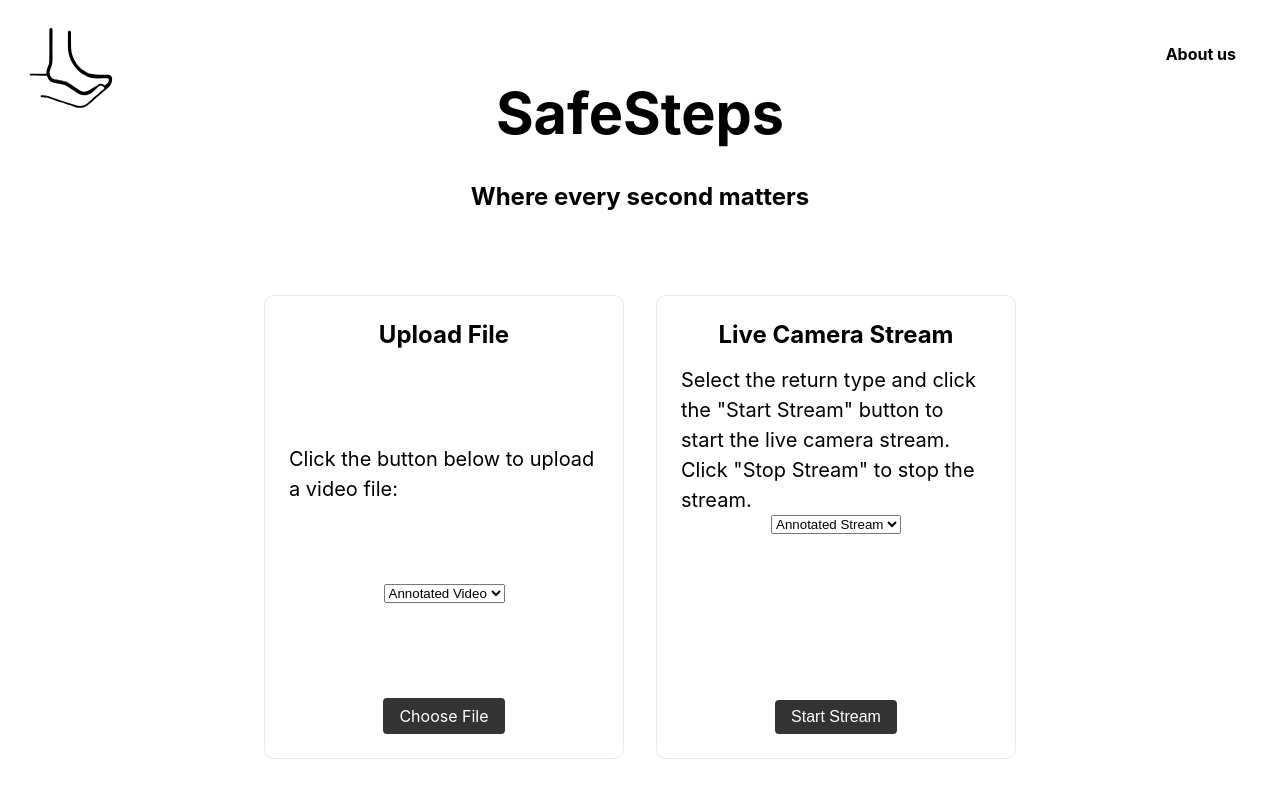
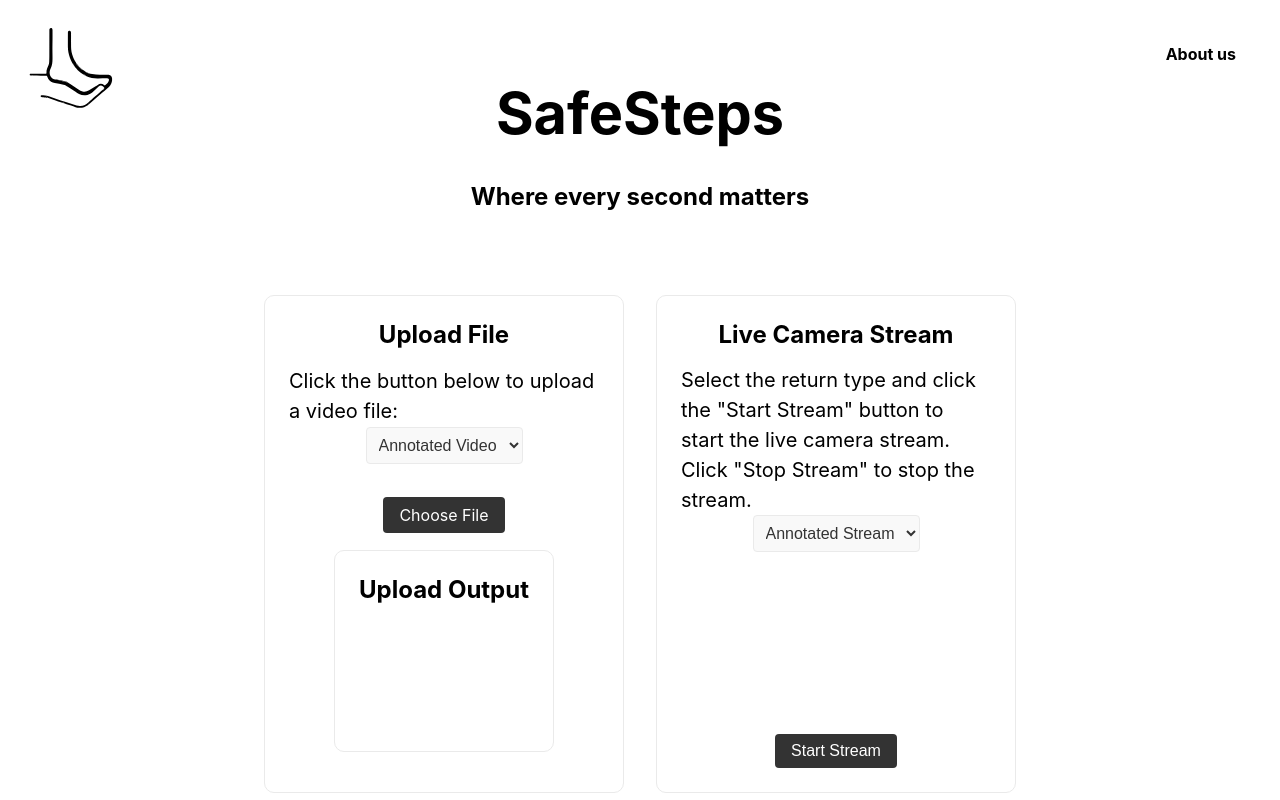
Before and after one commit to TheManWhoLikesToCode/Google-AI-Hackathon-2024, a Next.js app in the folder frontend/: page / in a window 1280 px wide. Shown: the top 800 px of the page. Built offline with nearby package versions, Linux system fonts and the light colour scheme.

Commit message:
Drop_down_output

```diff
--- a/frontend/pages/index.js
+++ b/frontend/pages/index.js
@@ -8,6 +8,8 @@ export default function Home() {
   const [returnType, setReturnType] = useState('annotated_stream');
   const [uploadReturnType, setUploadReturnType] = useState('annotated_video');
   const [logs, setLogs] = useState([]);
+  const [streamOutput, setStreamOutput] = useState(null);
+  const [uploadOutput, setUploadOutput] = useState(null);
 
   useEffect(() => {
     return () => {
@@ -65,6 +67,7 @@ export default function Home() {
               canvas.height = frame.height;
               ctx.drawImage(frame, 0, 0);
               frameCount++;
+              setStreamOutput(canvas.toDataURL());
             } else {
               console.log('Failed to decode JPEG frame.');
             }
@@ -108,8 +111,8 @@ export default function Home() {
   const stopStream = () => {
     setIsStreaming(false);
     setLogs([]);
+    setStreamOutput(null);
   };
-
   const handleUpload = async (event) => {
     const file = event.target.files[0];
     const formData = new FormData();
@@ -127,13 +130,10 @@ export default function Home() {
         if (uploadReturnType === 'annotated_video') {
           const blob = await response.blob();
           const url = URL.createObjectURL(blob);
-          // Open the traced video in a new window or display it as needed
-          window.open(url, '_blank');
+          setUploadOutput(url);
         } else if (uploadReturnType === 'fall_detection') {
-          const text = await response.text();
-          // Display the detected falls or perform any desired action with the text response
-          console.log('Detected falls:', text);
-          // You can update the UI or perform any other actions based on the response
+          const isFalling = await response.json();
+          setUploadOutput(isFalling);
         }
       } else {
         console.error('Error uploading file:', response.statusText);
@@ -181,6 +181,15 @@ export default function Home() {
                 style={{ display: 'none' }}
               />
             </label>
+            <div className={styles.outputCard}>
+              <h3>Upload Output</h3>
+              {uploadOutput !== null && uploadReturnType === 'annotated_video' && (
+                <video src={uploadOutput} controls className={styles.outputVideo} />
+              )}
+              {uploadOutput !== null && uploadReturnType === 'fall_detection' && (
+                <p>{uploadOutput.toString()}</p>
+              )}
+            </div>
           </div>
           <div className={styles.card}>
             <h3>Live Camera Stream</h3>
@@ -200,10 +209,13 @@ export default function Home() {
               <canvas ref={canvasRef} className={styles.video} />
             )}
             {returnType === 'logs' && (
-              <div className={styles.logContainer}>
-                {logs.map((log, index) => (
-                  <p key={index}>{log}</p>
-                ))}
+              <div className={styles.outputCard}>
+                <h3>Stream Output</h3>
+                <textarea
+                  className={styles.logTextarea}
+                  value={logs.join('\n')}
+                  readOnly
+                />
               </div>
             )}
             {!isStreaming && (
--- a/frontend/styles/Home.module.css
+++ b/frontend/styles/Home.module.css
@@ -142,3 +142,59 @@
     flex-direction: column;
   }
 }
+
+.outputCard {
+  margin: 1rem;
+  flex-basis: 45%;
+  padding: 1.5rem;
+  text-align: left;
+  color: inherit;
+  text-decoration: none;
+  border: 1px solid #eaeaea;
+  border-radius: 10px;
+  transition: color 0.15s ease, border-color 0.15s ease;
+  display: flex;
+  flex-direction: column;
+  justify-content: space-between;
+  align-items: center;
+}
+
+.outputCard h3 {
+  margin: 0 0 1rem 0;
+  font-size: 1.5rem;
+}
+
+.logTextarea {
+  width: 100%;
+  height: 200px;
+  padding: 0.5rem;
+  border: 1px solid #eaeaea;
+  border-radius: 4px;
+  resize: vertical;
+  overflow-y: auto;
+  font-size: 1rem;
+  line-height: 1.5;
+  background-color: #f9f9f9;
+  color: #333;
+}
+
+.logTextarea:focus {
+  outline: none;
+  border-color: #333;
+}
+
+.select {
+  padding: 0.5rem;
+  font-size: 1rem;
+  border: 1px solid #eaeaea;
+  border-radius: 4px;
+  background-color: #f9f9f9;
+  color: #333;
+  margin-bottom: 1rem;
+  transition: border-color 0.15s ease;
+}
+
+.select:focus {
+  outline: none;
+  border-color: #333;
+}
```
